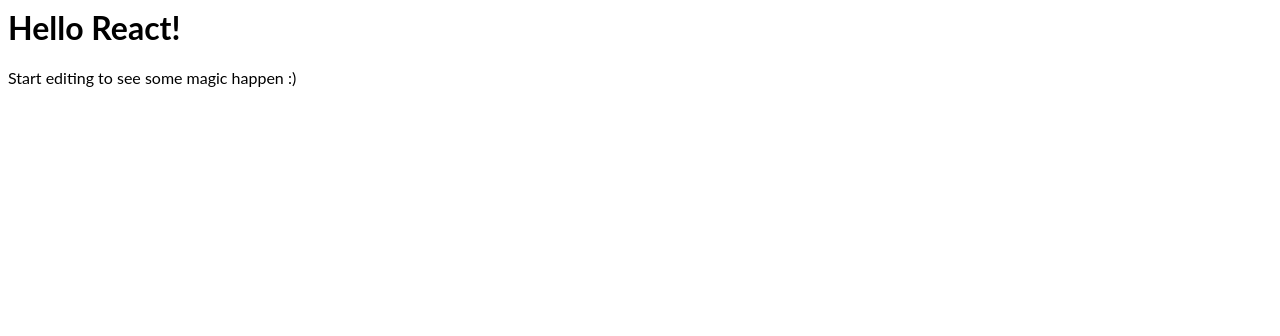
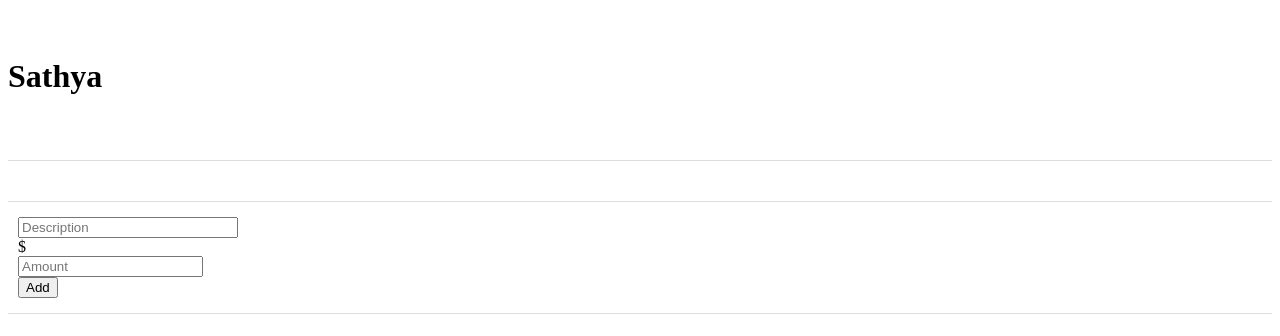
Before and after one commit to dizaina/react-flux, a React app: page / in a window 1280 px wide. Built offline with nearby package versions, Linux system fonts and the light colour scheme.

Commit message:
3 files modified, 2 added

```diff
--- /dev/null
+++ b/components/AddNewItem.js
@@ -0,0 +1,48 @@
+import React,{Component} from "react";
+class AddNewItem extends Component{
+constructor(props){
+  super(props);
+  this.addItem=this.addItem.bind(this);
+  this.updateState=this.updateState.bind(this);
+  this.state={
+    item:this.getFreshItems(),
+    itemList:[],
+  }
+}
+getFreshItems(){
+  return{
+    description:"",
+    amount:""
+  }
+}
+addItem(){
+  const itemList=[...this.state.itemList];
+  itemList.push({
+      description:this.state.item.description,
+      amount:this.state.item.amount
+  });
+  this.setState({itemList})
+}
+updateState(event){
+  const field=event.target.name;
+  const value=event.target.value;
+  this.state.item[field]=value;
+  this.setState({item:this.state.item});
+}
+ render (){
+   return(<div>
+				<h3 className="total-budget"></h3>
+				<form className="form-inline add-item">
+					<input type="text" className="form-control description" name="description" value={this.state.item.description}
+          onChange={this.updateState} placeholder="Description"  />
+					<div className="input-group amount">
+						<div className="input-group-addon">$</div>
+						<input type="text" className="form-control" name="amount" value={this.state.item.amount} onChange={this.updateState} placeholder="Amount" />
+					</div>
+				    <button type="submit" className="btn btn-primary add" onClick={this.addItem}>Add</button>
+				</form>
+        {this.state.itemList.map((v)=><h1>{val}</h1>)}
+			</div>)
+ }
+}
+export default AddNewItem;
--- /dev/null
+++ b/components/App.js
@@ -0,0 +1,14 @@
+import React,{Component,Fragment} from "react";
+import  './../style.css'
+import AddNewItem from "./AddNewItem"
+
+export default class App extends Component {
+  render() {
+    return (
+      <Fragment>
+      <h1>Sathya</h1>
+      <AddNewItem/>
+      </Fragment>
+    );
+  }
+}
--- a/index.js
+++ b/index.js
@@ -1,26 +1,5 @@
-import React, { Component } from 'react';
+import React from 'react';
 import { render } from 'react-dom';
-import Hello from './Hello';
-import './style.css';
-
-class App extends Component {
-  constructor() {
-    super();
-    this.state = {
-      name: 'React'
-    };
-  }
-
-  render() {
-    return (
-      <div>
-        <Hello name={this.state.name} />
-        <p>
-          Start editing to see some magic happen :)
-        </p>
-      </div>
-    );
-  }
-}
+import App from "./components/App.js"
 
 render(<App />, document.getElementById('root'));
--- a/package.json
+++ b/package.json
@@ -3,6 +3,7 @@
   "version": "0.0.0",
   "private": true,
   "dependencies": {
+    "flux": "^3.1.3",
     "react": "^16.8.0",
     "react-dom": "^16.8.0"
   },
--- a/style.css
+++ b/style.css
@@ -1,3 +1,75 @@
-h1, p {
-  font-family: Lato;
+body {
+    padding-top: 50px;
 }
+
+.container {
+	width: 500px;
+}
+
+.add-item .description {
+	width: 220px;
+}
+
+.add-item .description,
+.add-item .amount {
+	margin-right: 15px;
+}
+
+.add-item .amount {
+	width: 148px;
+}
+
+.app-title {
+    font-weight: 400;
+    font-size: 30px;
+    color: #adadad;
+}
+
+.app-title,
+.total-budget {
+    text-align: center;
+}
+
+.total-budget {
+    border: 1px solid #ddd;
+    border-left: none;
+    border-right: none;
+    padding: 20px 0;
+    font-size: 65px;
+    font-weight: 100;
+    margin-bottom: 15px;
+}
+
+form {
+    padding: 0 10px 15px 10px;
+    border-bottom: 1px solid #ddd;
+}
+
+.items-list {
+    margin: 0;
+    padding: 0;
+    list-style: none;
+}
+
+.items-list li {
+    border-bottom: 1px solid #ddd;
+    padding: 10px;
+}
+
+.items-list li span {
+    float: right;
+    font-weight: bold;
+}
+
+.items-list li .positive {
+    color: #3dab3d;
+}
+
+.items-list li span.negative {
+    color: #e86464;
+}
+
+.items-list .no-items {
+    text-align: center;
+    color: #ddd;
+}
```
